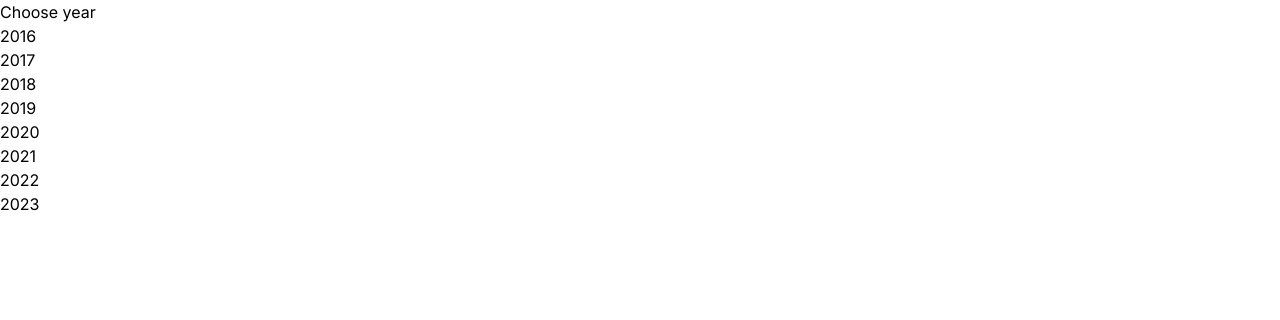
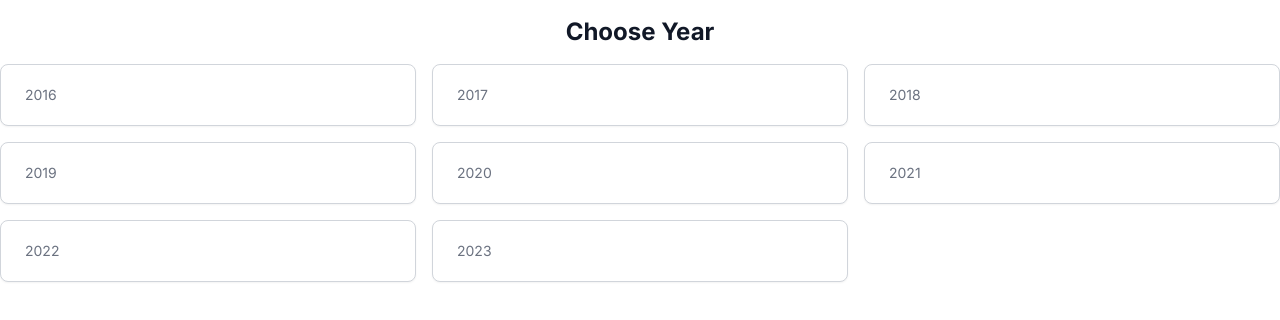
Before and after one commit to Team-Cartographer/space-apps-website, a Next.js app: page /date in a window 1280 px wide. Shown: the top 320 px of the page. Built offline with nearby package versions, Linux system fonts and the light colour scheme.

Commit message:
better ui

```diff
--- /dev/null
+++ b/src/app/date/ChooseFromList.jsx
@@ -0,0 +1,29 @@
+export default function ChooseFromList({ title, data, onClick }) {
+  return (
+    <div className="container mx-auto items-center justify-center h-screen mt-4">
+      <div className="w-full">
+        <h1 className="text-2xl font-bold text-gray-900 text-center mb-4">
+          {title}
+        </h1>
+        <div className="grid grid-cols-1 gap-4 sm:grid-cols-3">
+          {data.map((d) => (
+            <div
+              key={d}
+              className="relative flex items-center space-x-3 rounded-lg border border-gray-300 bg-white px-6 py-5 shadow-sm focus-within:ring-2 focus-within:ring-indigo-500 focus-within:ring-offset-2 hover:border-gray-400"
+            >
+              <div className="min-w-0 flex-1">
+                <span
+                  onClick={() => onClick(d)}
+                  className="focus:outline-none hover:cursor-pointer"
+                >
+                  <span className="absolute inset-0" aria-hidden="true" />
+                  <p className="truncate text-sm text-gray-500">{d}</p>
+                </span>
+              </div>
+            </div>
+          ))}
+        </div>
+      </div>
+    </div>
+  );
+}
--- a/src/app/date/page.js
+++ b/src/app/date/page.js
@@ -1,6 +1,7 @@
 "use client";
 
 import { useState, useEffect } from "react";
+import ChooseFromList from "./ChooseFromList";
 
 function formatDate(date) {
   const year = date.getFullYear();
@@ -82,59 +83,51 @@ const Date = () => {
   return (
     <div>
       {year == null && (
-        <>
-          <h1>Choose year</h1>
-          {availableYears.map((year) => (
-            <>
-              <button onClick={() => setYear(year)}>{year}</button>
-              <br />
-            </>
-          ))}
-        </>
+        <ChooseFromList
+          title="Choose Year"
+          data={availableYears}
+          onClick={(d) => {
+            setYear(d);
+          }}
+        />
       )}
 
       {year != null && month == null && (
         <>
-          <h1>Choose month</h1>
-          {availableMonths.map((month) => (
-            <>
-              <button onClick={() => setMonth(month)}>{month}</button>
-              <br />
-            </>
-          ))}
+          <ChooseFromList
+            title="Choose Month"
+            data={availableMonths}
+            onClick={(d) => {
+              setMonth(d);
+            }}
+          />
         </>
       )}
 
       {year != null && month != null && day == null && (
         <>
-          <h1>Choose day</h1>
-          {availableDays.map((day) => (
-            <>
-              <button onClick={() => setDay(day)}>{day}</button>
-              <br />
-            </>
-          ))}
+          <ChooseFromList
+            title="Choose Day"
+            data={availableDays}
+            onClick={(d) => {
+              setDay(d);
+            }}
+          />
         </>
       )}
 
       {year != null && month != null && day != null && (
         <>
-          <h1>Choose hour</h1>
-          {availableHours.map((hour) => (
-            <>
-              <button
-                onClick={() => {
-                  const date = new window.Date(year, month, day, hour * 3);
+          <ChooseFromList
+            title="Choose Hour"
+            data={availableHours}
+            onClick={(hour) => {
+              const date = new window.Date(year, month, day, hour);
 
-                  const timestamp = formatDate(date);
-                  window.location.href = `/?timestamp=${timestamp}`;
-                }}
-              >
-                {hour * 3}
-              </button>
-              <br />
-            </>
-          ))}
+              const timestamp = formatDate(date);
+              window.location.href = `/?timestamp=${timestamp}`;
+            }}
+          />
         </>
       )}
     </div>
--- a/src/components/BottomNav.jsx
+++ b/src/components/BottomNav.jsx
@@ -13,7 +13,7 @@ const BottomNav = () => {
       />
       <a
         className="text-[#5a5757] font-bold mr-5"
-        href="https://github.com/Turfader/Team-Cartographer-Space-Apps-Challenge-2023"
+        href="https://github.com/Team-Cartographer/Space-Apps-2023-Data"
         target="_blank"
       >
         <text className="text-xl">Github</text>
```
